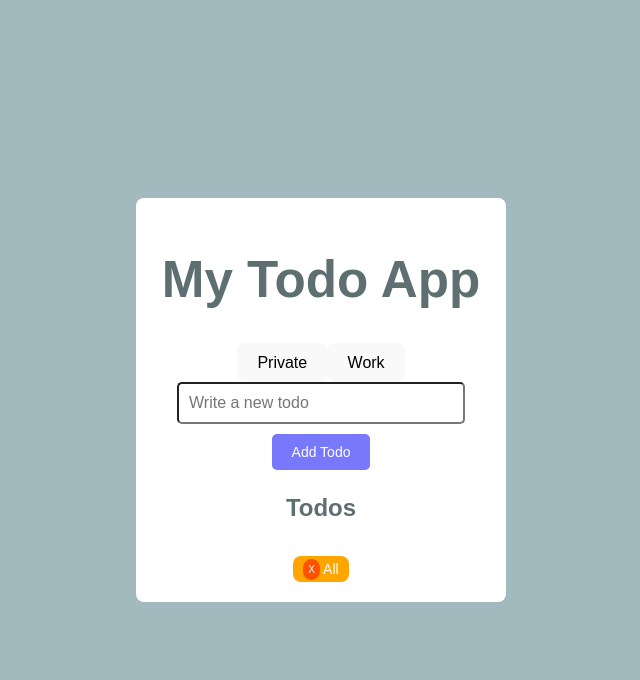
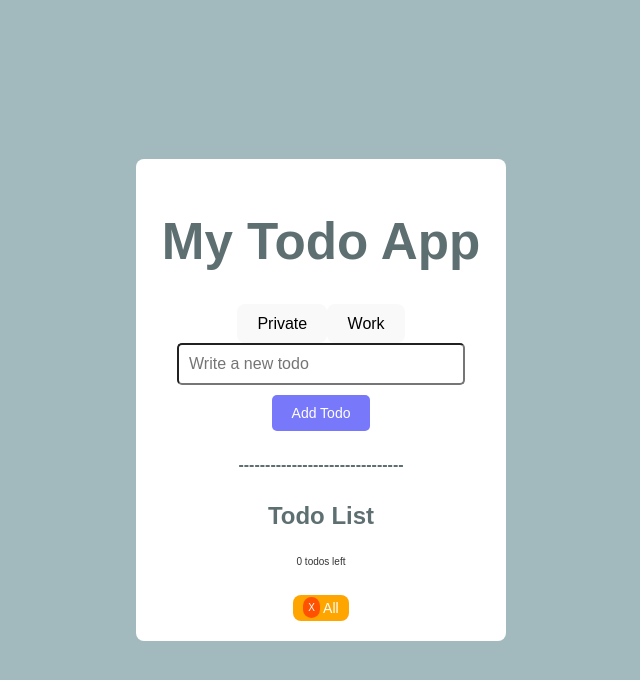
Before and after one commit to Nora-H01/react-todolist, a React (Vite) app in the folder react-todolist/: page / in a window 1280 px wide. Shown: the top 680 px of the page, without its empty margins (319-959 px from the left). Built offline with nearby package versions, Linux system fonts and the light colour scheme.

Commit message:
deplace todo-counter & add category ToDoList.jsx

```diff
--- a/react-todolist/src/ToDoList.jsx
+++ b/react-todolist/src/ToDoList.jsx
@@ -1,12 +1,14 @@
-import React from "react";
-import "./style.css";
+const TodoList = ({ todos, updateTodoState, deleteTodo, deleteAllCompleted }) => {
+  const privateTodos = todos.filter((todo) => todo.category === "private");
+  const workTodos = todos.filter((todo) => todo.category === "work");
 
-const TodoList = ({ todos, updateTodoState, deleteTodo, deleteAllCompleted }) => {
-  return (
-    <div className="todo-list-container">
-      <h2>Todos</h2>
-      <ul className="todo-list">
-        {todos.map((todo) => (
+   //counter
+   const getIncompleteCount = () => {
+    return todos.filter((todo) => todo.state !== "done").length;
+  };
+
+  const renderTodoList = (todoList) =>
+    todoList.map((todo) => (
       <li key={todo.id} className={`todo-item ${todo.state}`}>
         <div className="todo-item-content">
           <span
@@ -29,16 +31,27 @@ const TodoList = ({ todos, updateTodoState, deleteTodo, deleteAllCompleted }) =>
           <option value="in progress">In Progress</option>
           <option value="done">Done</option>
         </select>
-            {/* Display the delete button if the task has been completed */}
         {todo.state === "done" && (
           <button onClick={() => deleteTodo(todo.id)} className="delete-btn">
             X
           </button>
         )}
       </li>
-        ))}
-      </ul>
-      {/* Button to delete all completed tasks */}
+    ));
+
+  return (
+    <div className="todo-list-container">
+      <h4>-------------------------------</h4>
+      <h2>Todo List</h2>
+      <p className="todo-counter">{getIncompleteCount()} todos left</p>
+      <div className="category">
+        {/* <h3>Private</h3> */}
+        <ul className="todo-list">{renderTodoList(privateTodos)}</ul>
+      </div>
+      <div className="category">
+        {/* <h3>Work</h3> */}
+        <ul className="todo-list">{renderTodoList(workTodos)}</ul>
+      </div>
       <button onClick={deleteAllCompleted} className="delete-all-btn">
         <span>X</span> All
       </button>
```
Lines whose indentation alone changed are shown as unchanged.
